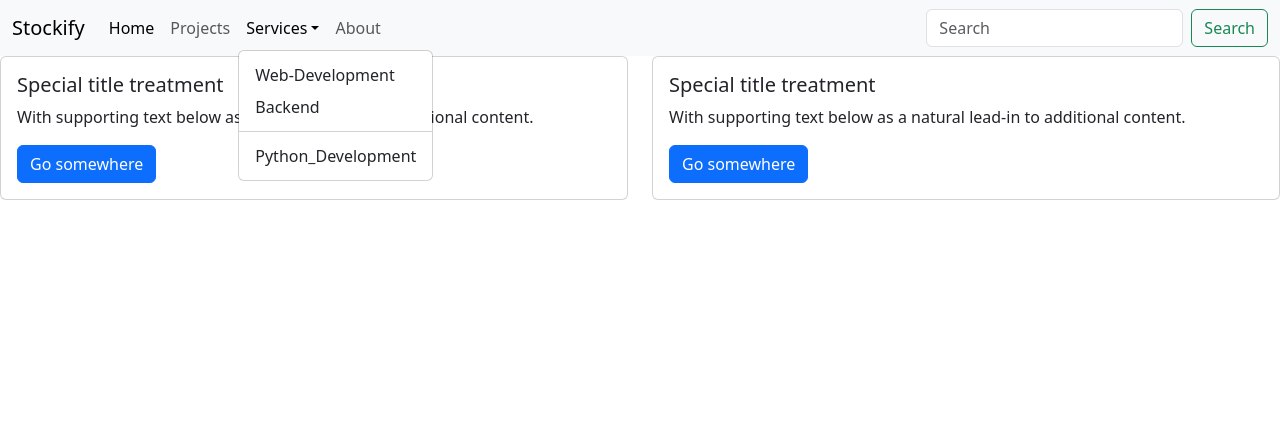
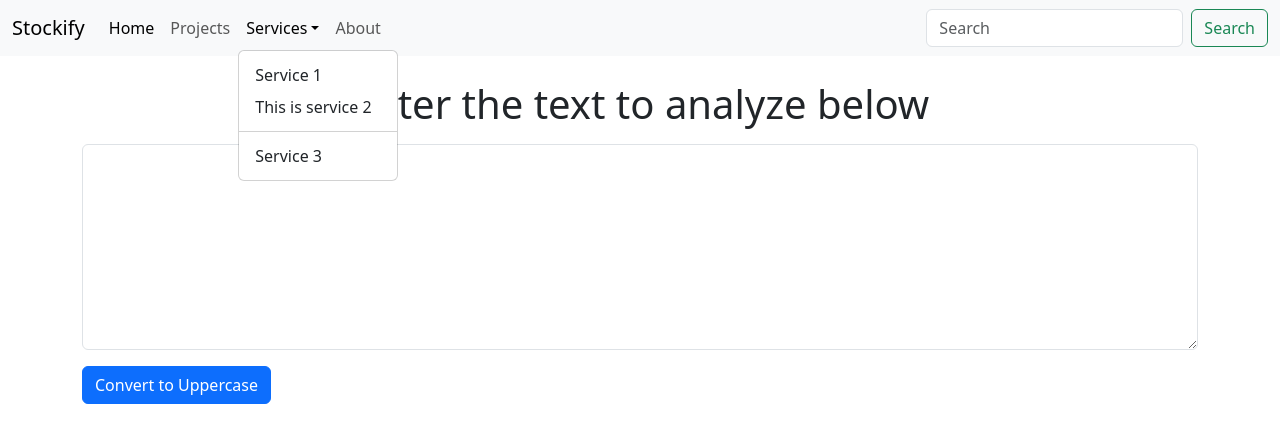
Before and after one commit to SHIVAM9771/React-app, a React (Vite) app in the folder my-app/: page / in a window 1280 px wide. Both pictures are taken after a click on the button "Services". Shown: the top 442 px of the page. Built offline with nearby package versions, Linux system fonts and the light colour scheme.

Commit message:
working with props

```diff
--- a/my-app/src/App.jsx
+++ b/my-app/src/App.jsx
@@ -2,12 +2,25 @@ import React from "react";
 import Navbar from "./components/Navbar";
 import Footer from "./components/Footer";
 import "bootstrap/dist/css/bootstrap.min.css"
+import TextForm from "./components/TextForm";
 
-export default function App() {
+
+function App() {
+  let data = {
+    t1: "Service 1",
+    t2: "This is service 2",
+    t3: "Service 3"
+  }
+
   return (
     <>
-      <Navbar />
-      <Footer />
+      <Navbar title="Stockify" data={data} />
+      <div className="container">
+        <TextForm heading="Enter the text to analyze below" />
+      </div>
+
     </>
   );
 }
+
+export default App;
--- a/my-app/src/components/Navbar.jsx
+++ b/my-app/src/components/Navbar.jsx
@@ -1,9 +1,12 @@
-export default function Navbar() {
+import PropTypes from 'prop-types'
+
+
+export default function Navbar(props) {
     return (
         <>
             <nav className="navbar navbar-expand-lg bg-body-tertiary">
                 <div className="container-fluid">
-                    <a className="navbar-brand" href="#">Stockify</a>
+                    <a className="navbar-brand" href="#">{props.title}</a>
                     <button className="navbar-toggler" type="button" data-bs-toggle="collapse" data-bs-target="#navbarSupportedContent" aria-controls="navbarSupportedContent" aria-expanded="false" aria-label="Toggle navigation">
                         <span className="navbar-toggler-icon"></span>
                     </button>
@@ -20,10 +23,10 @@ export default function Navbar() {
                                     Services
                                 </a>
                                 <ul className="dropdown-menu">
-                                    <li><a className="dropdown-item" href="#">Web-Development</a></li>
-                                    <li><a className="dropdown-item" href="#">Backend</a></li>
+                                    <li><a className="dropdown-item" href="#">{props.data.t1}</a></li>
+                                    <li><a className="dropdown-item" href="#">{props.data.t2}</a></li>
                                     <li><hr className="dropdown-divider" /></li>
-                                    <li><a className="dropdown-item" href="#">Python_Development</a></li>
+                                    <li><a className="dropdown-item" href="#">{props.data.t3}</a></li>
                                 </ul>
                             </li>
                             <li className="nav-item">
@@ -39,3 +42,17 @@ export default function Navbar() {
             </nav></>
     );
 };
+
+Navbar.prototype = {
+    title: PropTypes.string.isRequired,
+    data: PropTypes.object.isRequired
+}
+
+Navbar.defaultProps = {
+    title: "My App",
+    data: {
+        t1: "Service 1",
+        t2: "Service 2",
+        t3: "Service 3"
+    }
+}
--- /dev/null
+++ b/my-app/src/components/TextForm.jsx
@@ -0,0 +1,13 @@
+import React from 'react'
+
+export default function (props) {
+    return (
+        <div>
+            <h1 className='my-3 mt-4 text-center'>{props.heading}</h1>
+            <div className="mb-3">
+                <textarea className="form-control" id="myBox" rows="8"></textarea>
+            </div>
+            <button className="btn btn-primary">Convert to Uppercase</button>
+        </div>
+    );
+}
```
